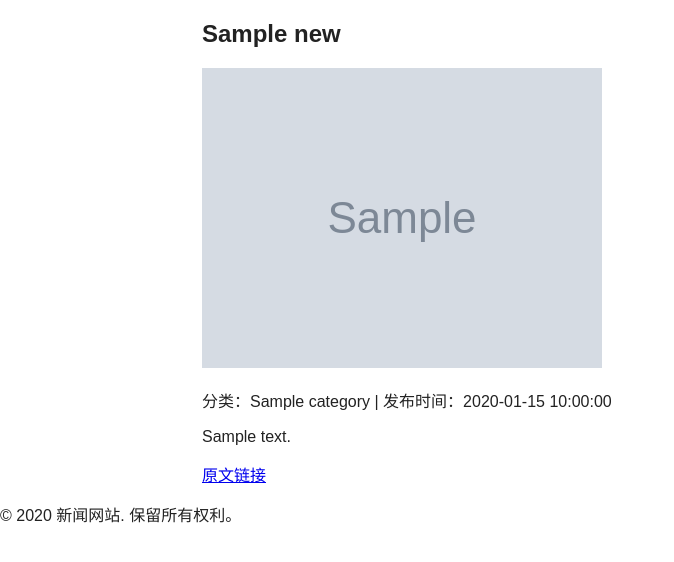
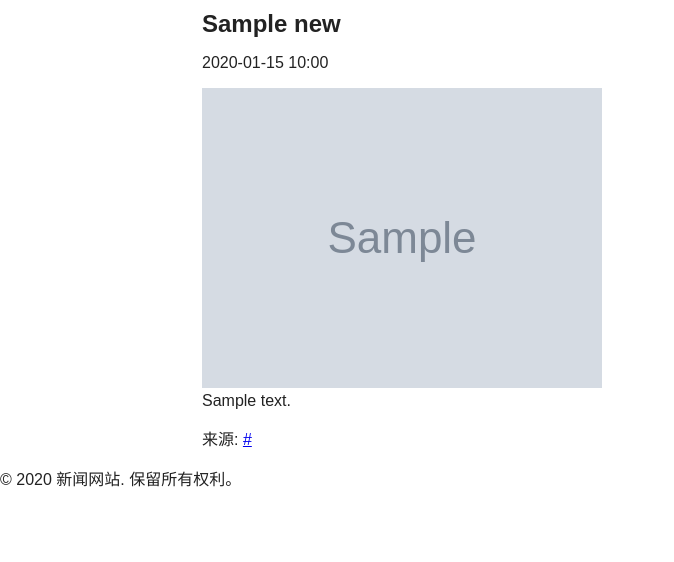
Before and after one commit to elaineling891-ux/GlobalInternationalNews, a FastAPI app: template templates/news_detail.html in a window 1280 px wide. Shown: the part 122-684 px from the top of the page, without its empty margins (0-674 px from the left). Run offline with FastAPI, Linux system fonts and the light colour scheme; the template is opened without the code that fills it: most values are stand-ins (such as "Sample title", 1, 10 or a date in 2020); grey boxes marked "Sample" are stand-in pictures; parts of the project's set-up code (start-up, migrations or seed data) failed here and were passed over.

Commit message:
Update news_detail.html

```diff
--- a/templates/news_detail.html
+++ b/templates/news_detail.html
@@ -1,23 +1,17 @@
 {% extends "base.html" %}
 
-{% block title %}{{ news.title }} - 我的新闻网站{% endblock %}
-
 {% block content %}
-    <h2>{{ news.title }}</h2>
-
+<article class="news-detail">
+    <h1>{{ news.title }}</h1>
+    <p class="date">{{ news.created_at.strftime('%Y-%m-%d %H:%M') }}</p>
     {% if news.image_url %}
-        <img src="{{ news.image_url }}" alt="{{ news.title }}" class="news-image">
+        <img src="{{ news.image_url }}" alt="{{ news.title }}">
     {% endif %}
-
-    <p class="news-meta">
-        分类：{{ news.category }} | 发布时间：{{ news.created_at }}
-    </p>
-
-    <div class="news-content">
-        <p>{{ news.content }}</p>
+    <div class="content">
+        {{ news.content | safe }}
     </div>
-
     {% if news.link %}
-        <p><a href="{{ news.link }}" target="_blank">原文链接</a></p>
+        <p>来源: <a href="{{ news.link }}" target="_blank">{{ news.link }}</a></p>
     {% endif %}
+</article>
 {% endblock %}
```
